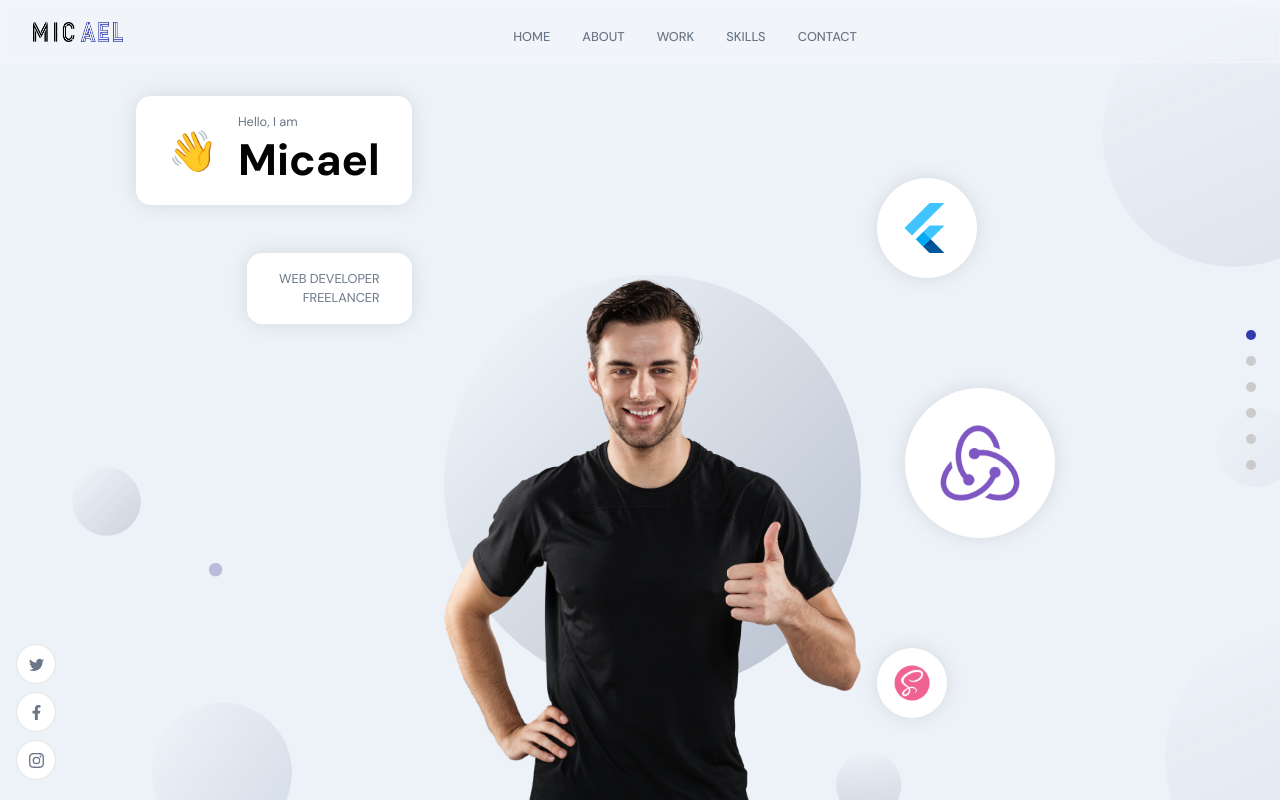
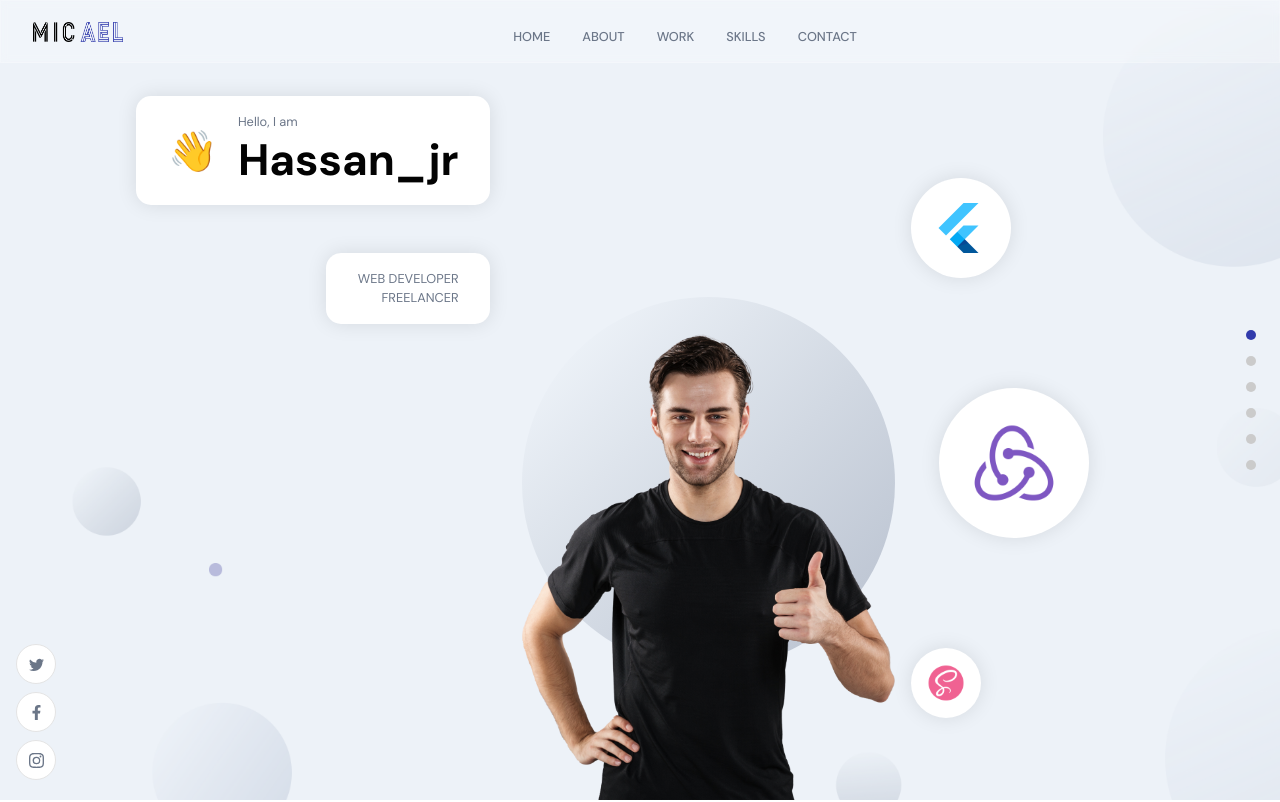
Before and after one commit to Hassan-jr/Portfolio-2, a React (Create React App) app: page / in a window 1280 px wide. Shown: the top 802 px of the page. Built offline with nearby package versions, Linux system fonts and the light colour scheme.

Commit message:
second commit

```diff
--- a/src/container/Header/Header.jsx
+++ b/src/container/Header/Header.jsx
@@ -28,7 +28,7 @@ const Header = () => (
           <span>👋</span>
           <div style={{ marginLeft: 20 }}>
             <p className="p-text">Hello, I am</p>
-            <h1 className="head-text">Micael</h1>
+            <h1 className="head-text">Hassan_jr</h1>
           </div>
         </div>
 
```
